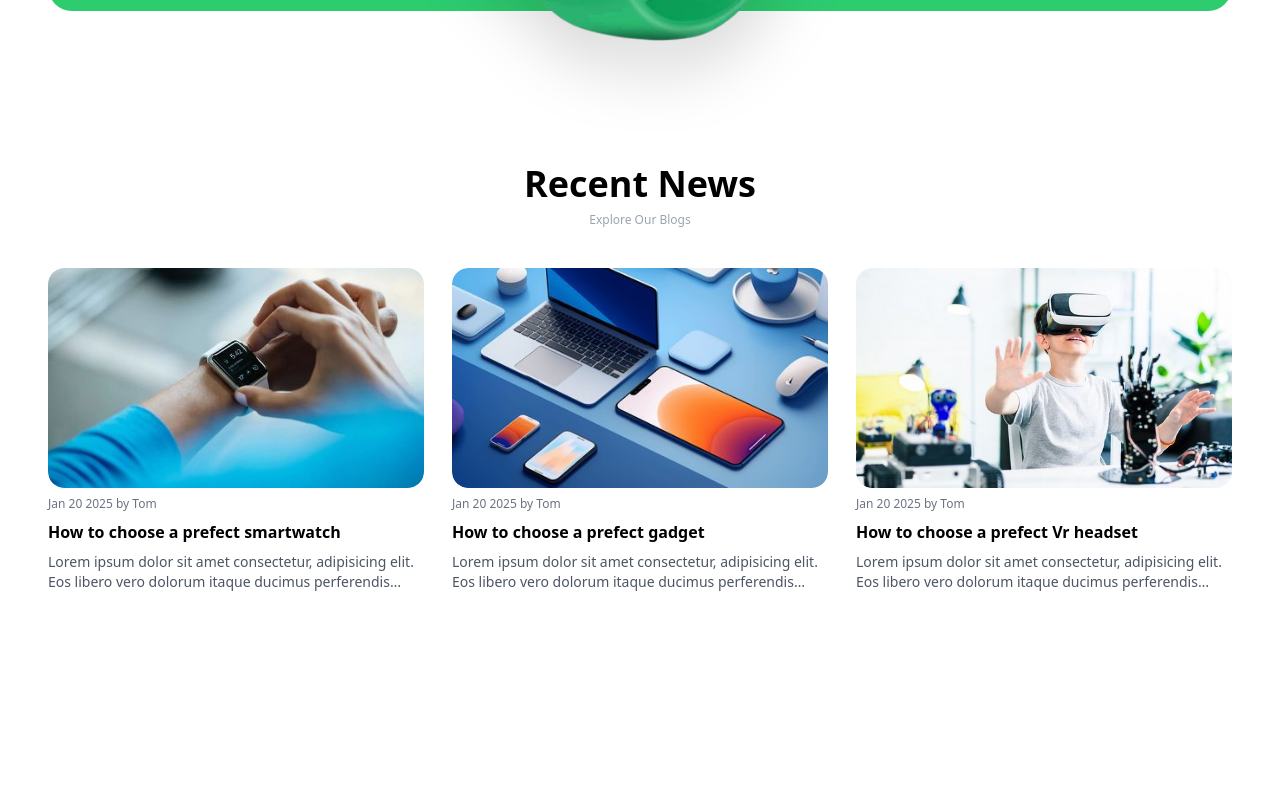
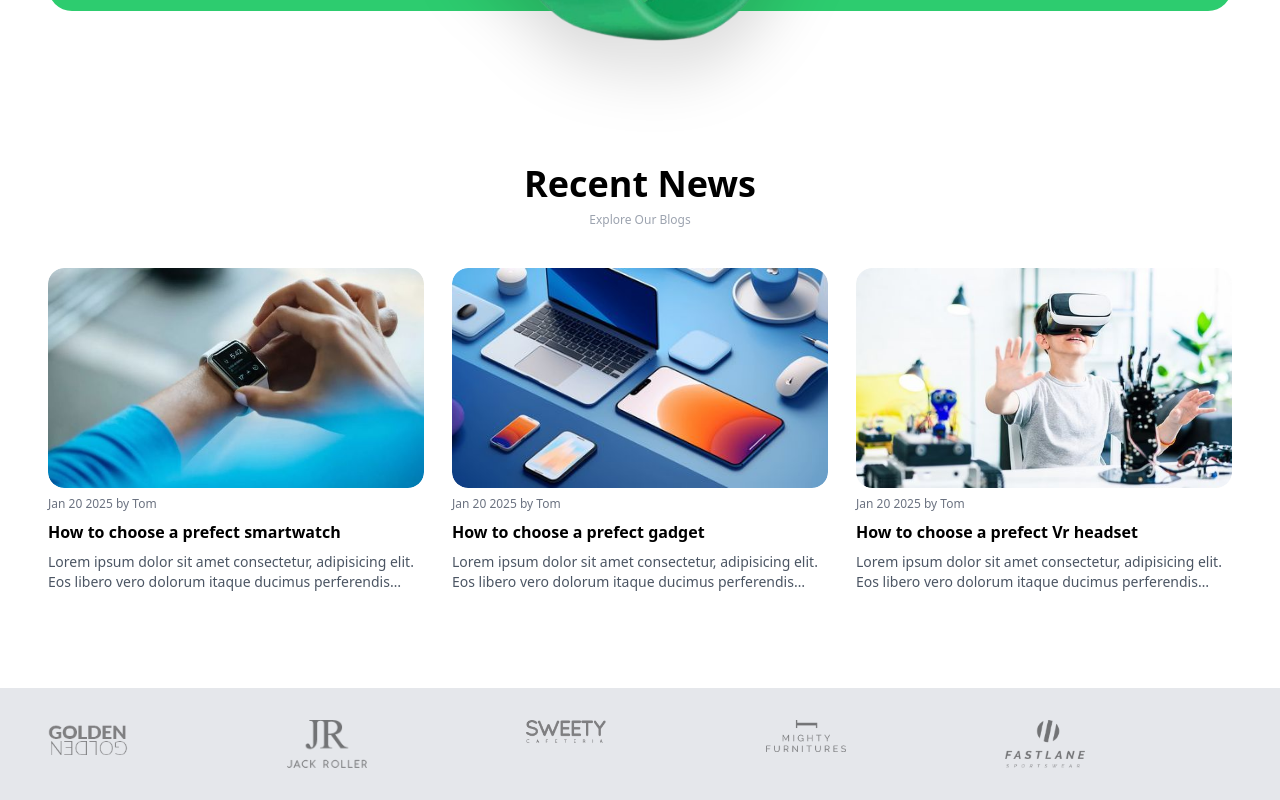
Before and after one commit to deveshru2712/Frontend_practise, a React (Vite) app: page / in a window 1280 px wide. Shown: the part 3342-4142 px from the top of the page. Before the commit the page ends 3982 px from the top, so only its background shows below. Built offline with nearby package versions, Linux system fonts and the light colour scheme.

Commit message:
added a partner section

```diff
--- a/src/App.jsx
+++ b/src/App.jsx
@@ -10,6 +10,7 @@
 import headphone from "./assets/hero/headphone.png";
 import smartwatch from "./assets/category/smartwatch2-removebg-preview.png";
 import Blog from "./components/Blog/Blog";
+import Partner from "./components/Partners/Partner";
 
 const BannerData = {
   discount: "30% Off",
@@ -47,6 +48,7 @@
       <Products />
       <Banner data={BannerData2} />
       <Blog />
+      <Partner />
     </div>
   );
 };
--- /dev/null
+++ b/src/components/Partners/Partner.jsx
@@ -0,0 +1,24 @@
+import React from "react";
+import Brand1 from "../../assets/brand/br-1.png";
+import Brand2 from "../../assets/brand/br-2.png";
+import Brand3 from "../../assets/brand/br-3.png";
+import Brand4 from "../../assets/brand/br-4.png";
+import Brand5 from "../../assets/brand/br-5.png";
+
+const Partner = () => {
+  return (
+    <div className="py-8 mt-24 hidden md:block bg-gray-200 dark:bg-white/10">
+      <div className="container">
+        <div className="grid grid-cols-5 gap-3 place-content-center opacity-50">
+          <img src={Brand1} alt="Brand1" className="w-[80px] dark:invert" />
+          <img src={Brand2} alt="Brand2" className="w-[80px] dark:invert" />
+          <img src={Brand3} alt="Brand3" className="w-[80px] dark:invert" />
+          <img src={Brand4} alt="Brand4" className="w-[80px] dark:invert" />
+          <img src={Brand5} alt="Brand5" className="w-[80px] dark:invert" />
+        </div>
+      </div>
+    </div>
+  );
+};
+
+export default Partner;
```
